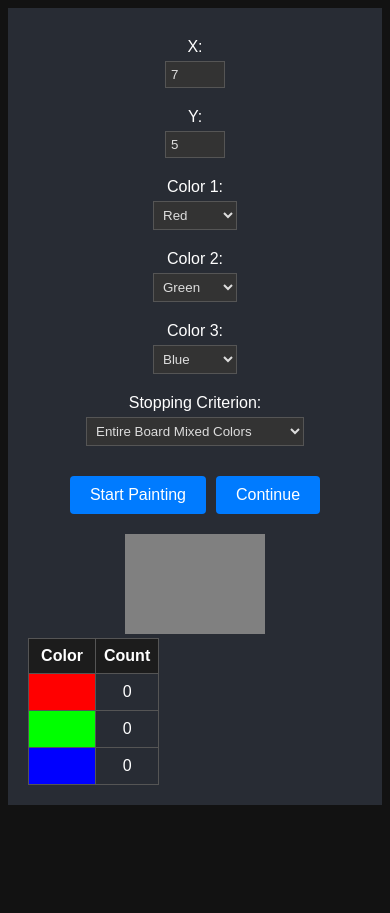
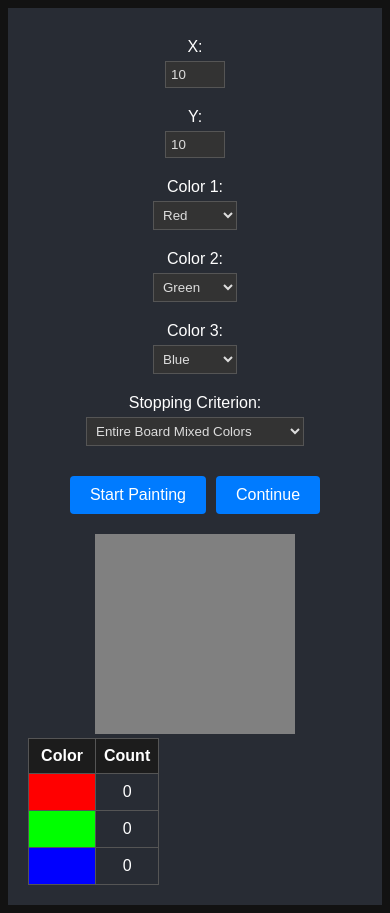
Before and after one commit to jopamo/weatenine, a React (Create React App) app: page /app in a window 390 px wide. Before the commit the page ends 844 px from the top, so only its background shows below. Built offline with nearby package versions, Linux system fonts and the light colour scheme.

Commit message:
set mobile default to 10x10

```diff
--- a/src/App.js
+++ b/src/App.js
@@ -21,8 +21,9 @@ function App() {
     const height = window.innerHeight;
     const isMobile = width < 768;
 
-    const xDimension = Math.min(Math.floor(width / 50), 25);
-    const yDimension = isMobile ? 5 : Math.min(Math.floor(height / 50), 25);
+    const xDimension = isMobile ? 10 : Math.min(Math.floor(width / 50), 25);
+    const yDimension = isMobile ? 10 : Math.min(Math.floor(window.innerHeight / 50), 25);
+
 
     return { xDimension, yDimension };
   };
@@ -65,7 +66,6 @@ function App() {
 
   // flag indicating whether random painting is currently occurring
   const [isPainting, setIsPainting] = useState(false);
-
 
   const renderColorOptions = (excludeColors) => {
     return Object.entries(colorOptions)
```
